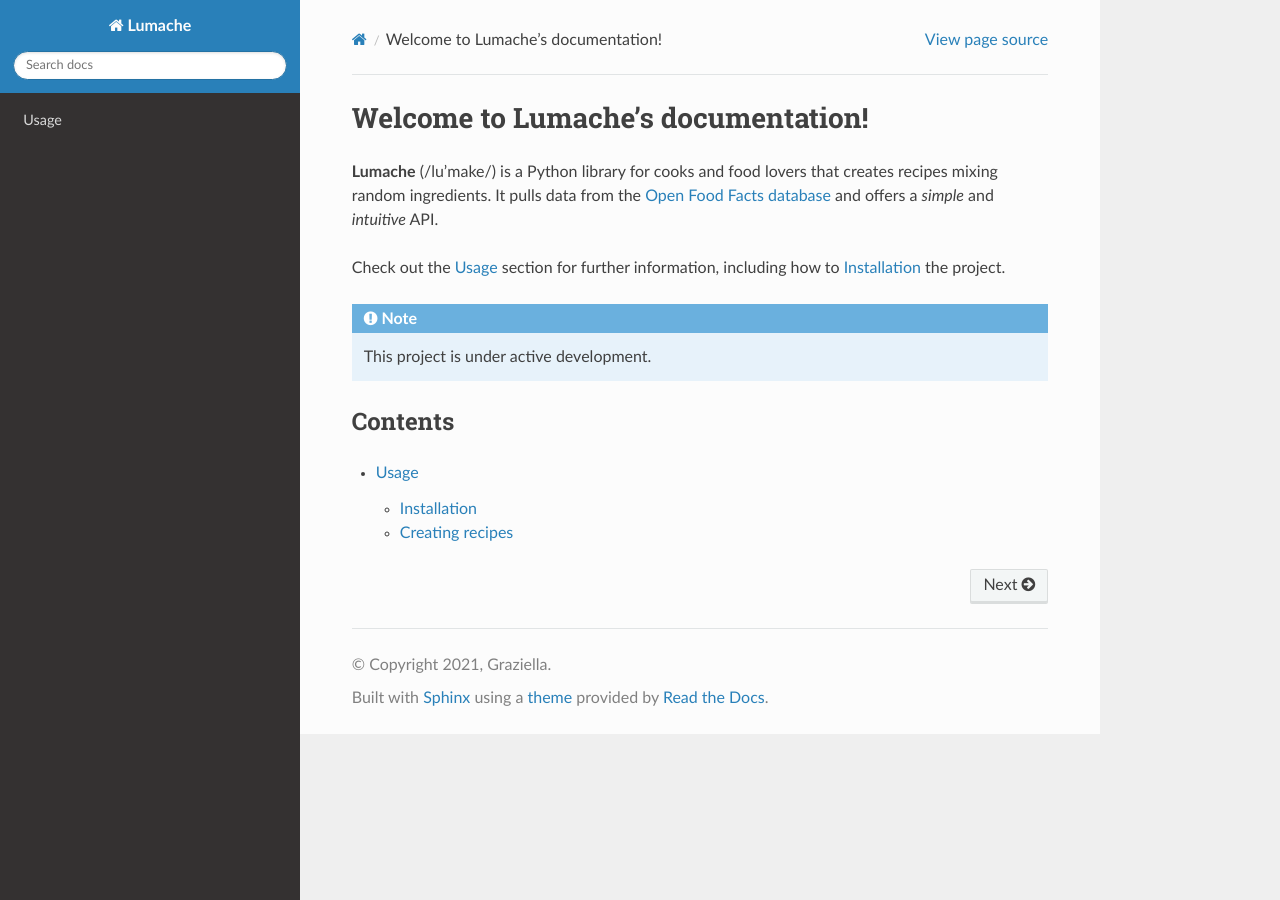
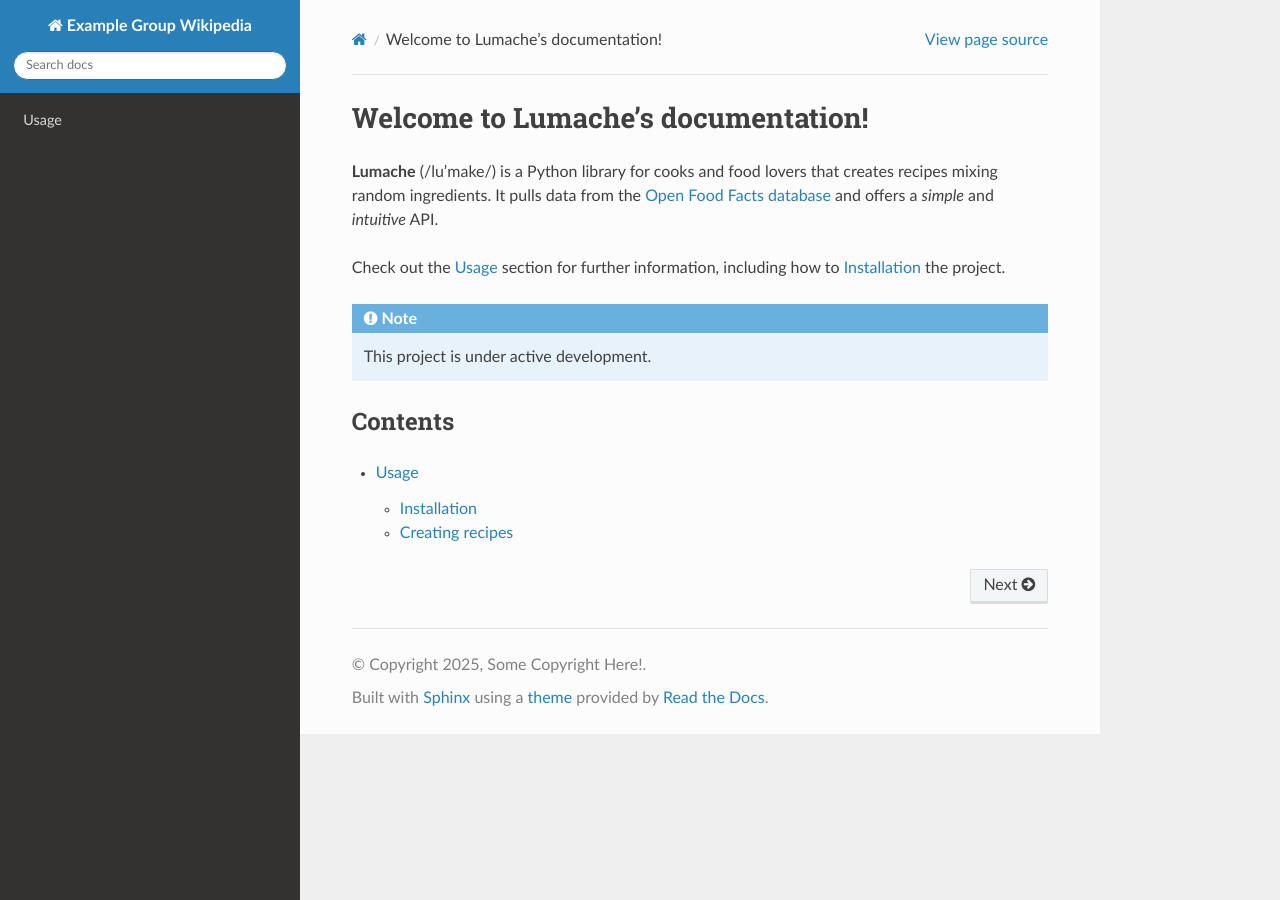
Before and after one commit to jkelowitt/testing_readthedocs, a Sphinx documentation site: the page built from docs/source/index.rst, in a window 1280 px wide. Built offline with Sphinx 7.4.7 and the Read the Docs theme 3.1.0, drawn with Linux system fonts in a browser that asks for light colours.

Commit message:
Update conf.py

```diff
--- a/docs/source/conf.py
+++ b/docs/source/conf.py
@@ -2,12 +2,12 @@
 
 # -- Project information
 
-project = 'Lumache'
-copyright = '2021, Graziella'
-author = 'Graziella'
+project = 'Example Group Wikipedia'
+copyright = '2025, Some Copyright Here!'
+author = 'Aurora Clark Lab'
 
-release = '0.1'
-version = '0.1.0'
+#release = '0.1'
+#version = '0.1.0'
 
 # -- General configuration
 
@@ -29,7 +29,6 @@
 templates_path = ['_templates']
 
 # -- Options for HTML output
-
 html_theme = 'sphinx_rtd_theme'
 
 # -- Options for EPUB output
```
